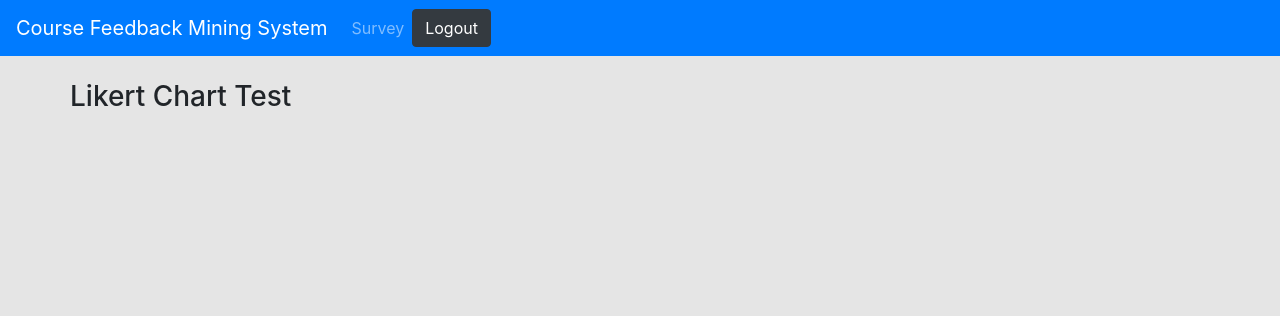
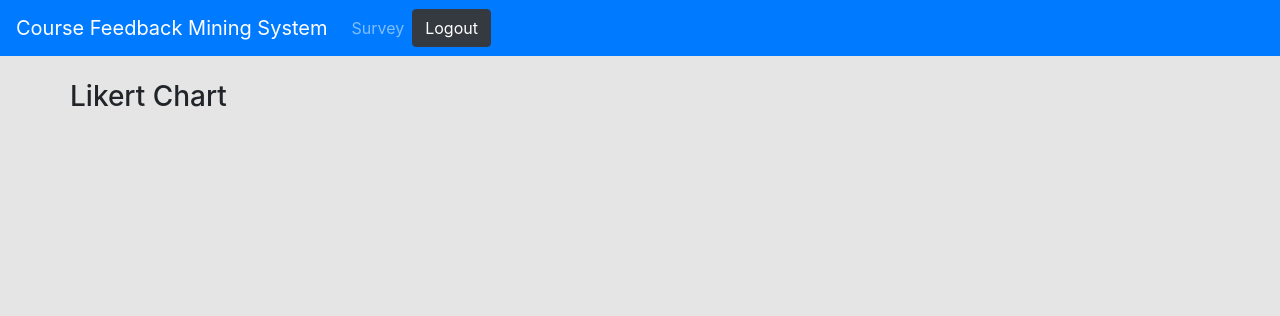
Before and after one commit to maxima04/recommender, a Django app: template app/templates/app/likertChart.html in a window 1280 px wide. Shown: the top 316 px of the page. Run offline with Django 3.2, Linux system fonts and the light colour scheme; the template is opened without the code that fills it, so the values that code supplies are empty; parts of the project's set-up code (start-up, migrations or seed data) failed here and were passed over; some libraries are stand-ins or nearby versions.

Commit message:
update ui

```diff
--- a/app/templates/app/likertChart.html
+++ b/app/templates/app/likertChart.html
@@ -3,7 +3,7 @@
 
 
 <div class="row" id="form-label">
-    <h3 class="text-center">Likert Chart Test</h3>
+    <h3 class="text-center">Likert Chart</h3>
 </div>
 
 <div class="container">
```
